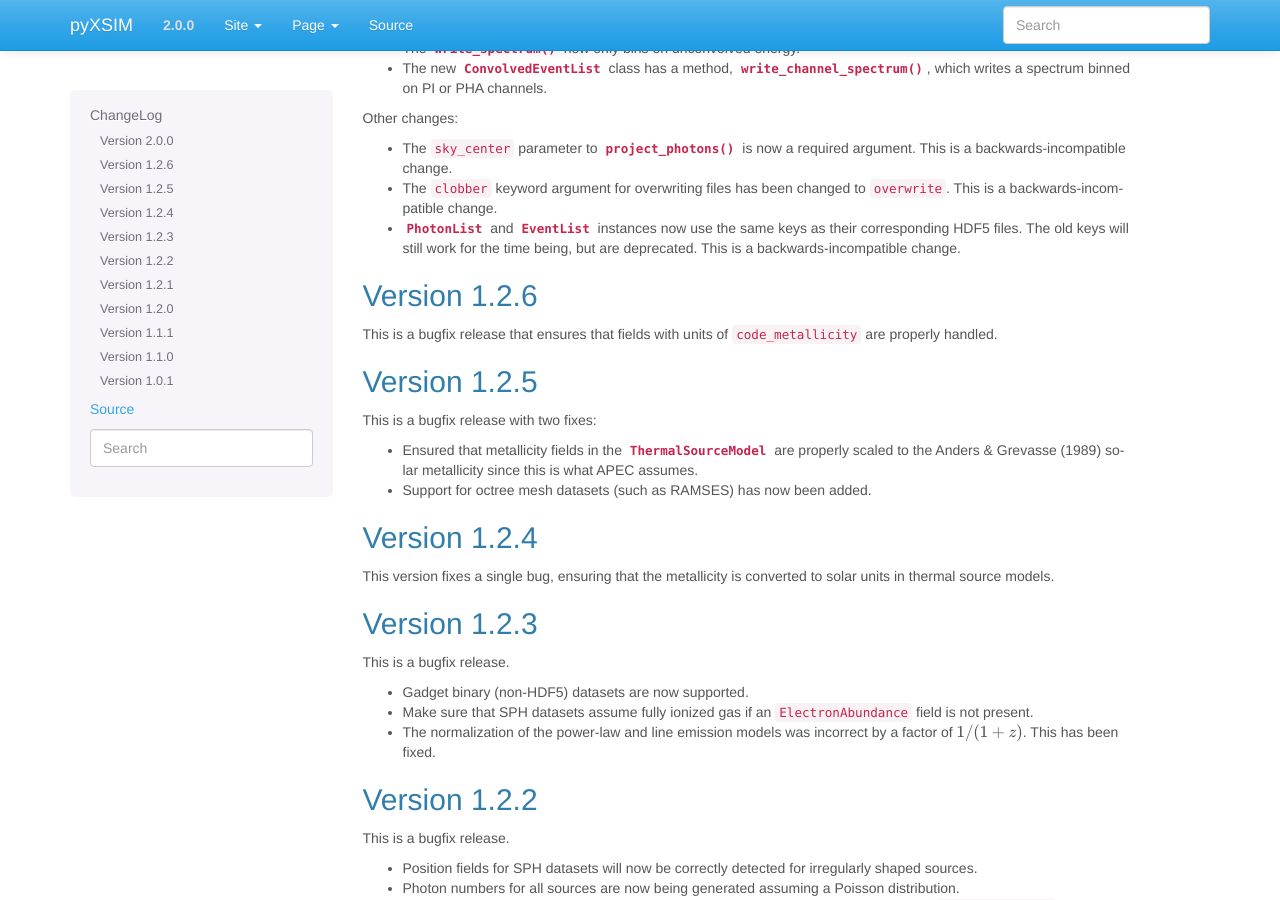
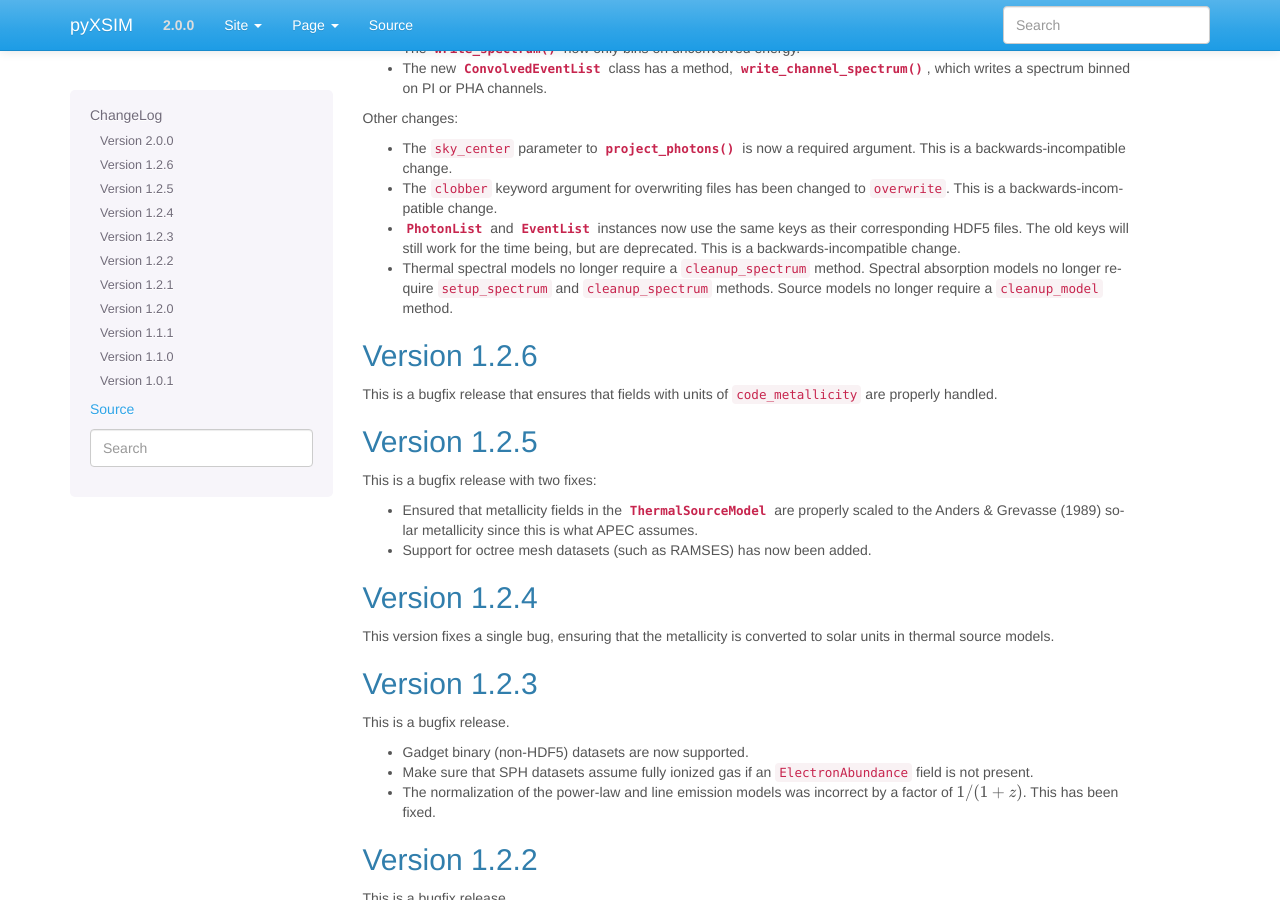
Before and after one commit to jzuhone/pyxsim, a Sphinx documentation site: the page built from doc/source/changelog.rst, in a window 1280 px wide and 900 px high, scrolled down 881 px. Built offline with Sphinx 7.4.7, drawn with Linux system fonts in a browser that asks for light colours.

Commit message:
One other quick thing for the changelog

```diff
--- a/doc/source/changelog.rst
+++ b/doc/source/changelog.rst
@@ -71,6 +71,9 @@ Other changes:
   instances now use the same keys as their corresponding HDF5 files. The old keys will
   still work for the time being, but are deprecated. This is a backwards-incompatible
   change.
+* Thermal spectral models no longer require a ``cleanup_spectrum`` method. Spectral
+  absorption models no longer require ``setup_spectrum`` and ``cleanup_spectrum``
+  methods. Source models no longer require a ``cleanup_model`` method.
 
 Version 1.2.6
 -------------
```
